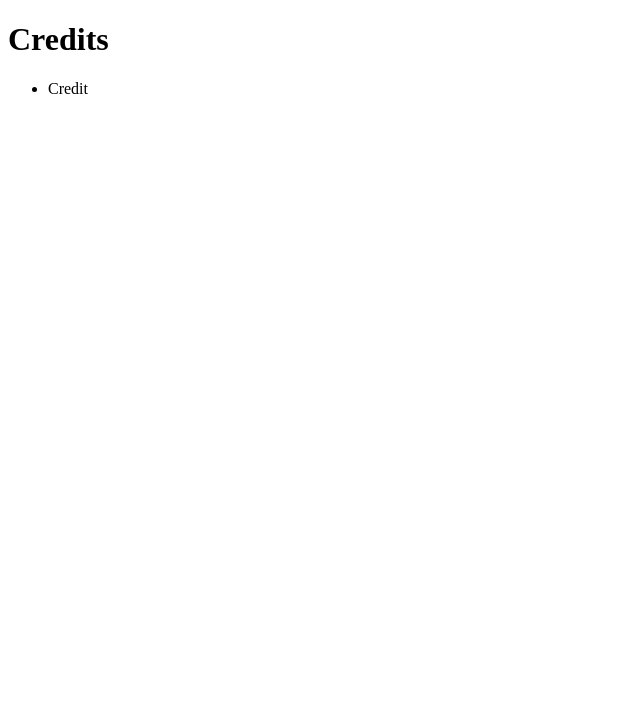
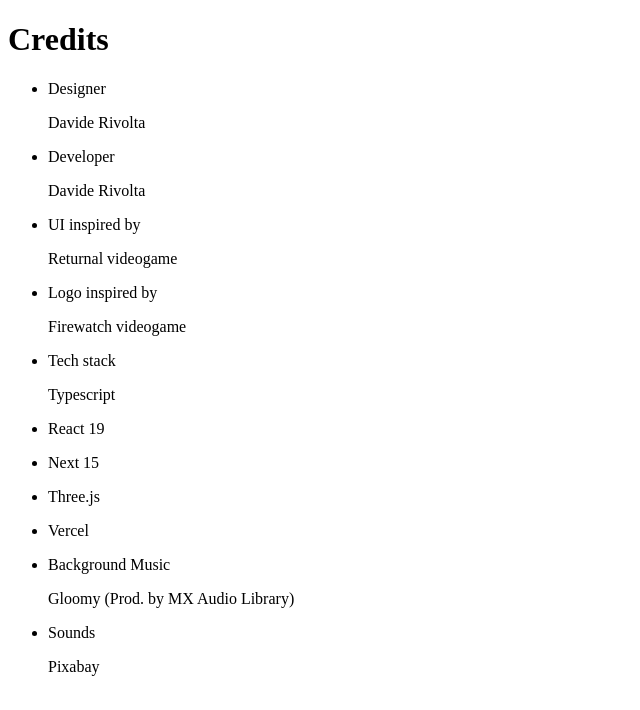
Before and after one commit to sp1lu/next-portfolio-vg, a Next.js app: page /credits in a window 1280 px wide. Shown: the top 710 px of the page, without its empty margins (0-640 px from the left). Built offline with nearby package versions, Linux system fonts and the light colour scheme.

Commit message:
Credits page

```diff
--- a/app/about/page.tsx
+++ b/app/about/page.tsx
@@ -13,8 +13,8 @@
                 <p> However, a few exams short of earning my degree, I decided to put my university career on hold and return to my
                     never-fading love for design: I then opened a VAT number and decided to become a <b>freelance graphic designer</b>.</p>
                 <p>Over the years, this led me to collaborate with some digital agencies in the Genoa area and to contribute to the
-                    founding of the university-targeted startup <a href="https://youni.life/" target="_blank">Youni.life</a>.</p>
-                <p>Following clients' requests and my curiosity in learning new things, over time my specialty shifted from
+                    founding of the university-targeted startup <a href='https://youni.life/' target='_blank'>Youni.life</a>.</p>
+                <p>Following clients&apos; requests and my curiosity in learning new things, over time my specialty shifted from
                     <b>illustration</b> to <b>web design</b>, moving through <b>brand design</b> and <b>3D modeling</b>.
                 </p>
                 <p>Intrigued by how an interface I designed could work, I realized that making mockups was no longer enough for me,
--- /dev/null
+++ b/app/credits/credit.tsx
@@ -0,0 +1,17 @@
+interface CreditProps {
+    role: string;
+    name: string;
+}
+
+function Credit(props: CreditProps) {
+    const { role, name } = props;
+
+    return (
+        <div className='credit'>
+            <p className='credit__role'>{role}</p>
+            <p className='credit__name'>{name}</p>
+        </div>
+    )
+}
+
+export default Credit
--- a/app/credits/page.tsx
+++ b/app/credits/page.tsx
@@ -1,9 +1,21 @@
+import Credit from './credit'
+
 function Credits() {
     return (
         <main>
             <h1>Credits</h1>
             <ul>
-                <li><p>Credit</p></li>
+                <li><Credit role='Designer' name='Davide Rivolta' /></li>
+                <li><Credit role='Developer' name='Davide Rivolta' /></li>
+                <li><Credit role='UI inspired by' name='Returnal videogame' /></li>
+                <li><Credit role='Logo inspired by' name='Firewatch videogame' /></li>
+                <li><Credit role='Tech stack' name='Typescript' /></li>
+                <li><Credit role='' name='React 19' /></li>
+                <li><Credit role='' name='Next 15' /></li>
+                <li><Credit role='' name='Three.js' /></li>
+                <li><Credit role='' name='Vercel' /></li>
+                <li><Credit role='Background Music' name='Gloomy (Prod. by MX Audio Library)' /></li>
+                <li><Credit role='Sounds' name='Pixabay' /></li>
             </ul>
         </main>
     )
```
